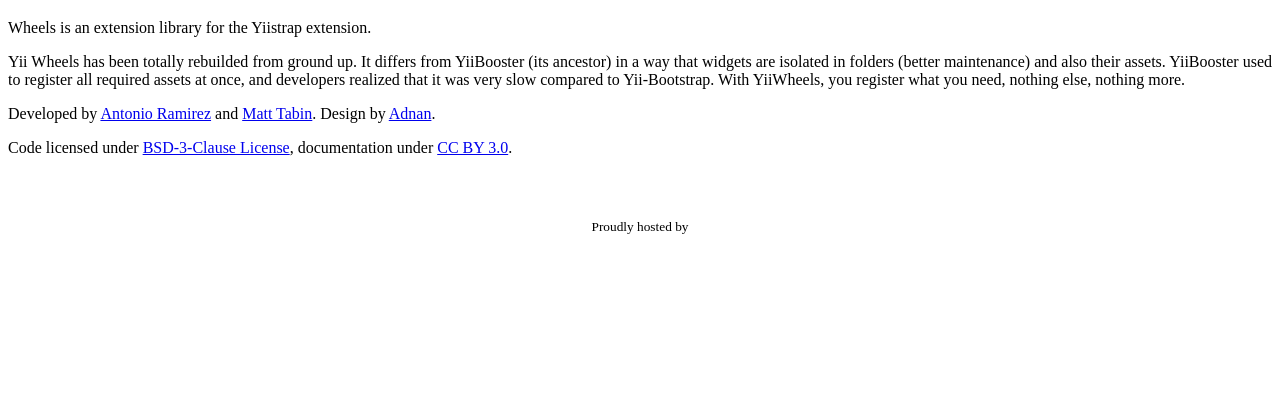
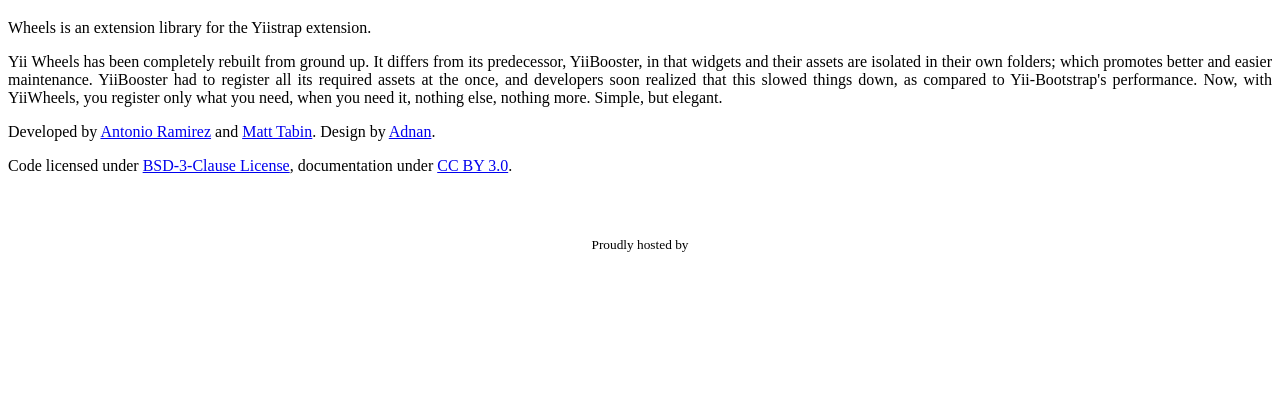
Before and after one commit to 2amigos/yiiwheels-docs, a Yii app: template app/views/site/index.php in a window 1280 px wide. Shown: the part 321-741 px from the top of the page. Run offline with PHP 8.4 and a stand-in for Yii, Linux system fonts and the light colour scheme; the template is opened without the code that fills it, so the values that code supplies are empty; some libraries are stand-ins or nearby versions.

Commit message:
update copy and fixes

```diff
--- a/app/views/site/index.php
+++ b/app/views/site/index.php
@@ -73,8 +73,8 @@ $this->pageTitle = param('pageTitle');
         <div class="row-fluid">
             <div class="span12">
                 <p style="text-align:justify">
-                    Yii Wheels has been totally rebuilded from ground up. It differs from YiiBooster (its ancestor) in a way that widgets are isolated in folders (better maintenance) and also their assets.
-                    YiiBooster used to register all required assets at once, and developers realized that it was very slow compared to Yii-Bootstrap. With YiiWheels, you register what you need, nothing else, nothing more.
+      Yii Wheels has been completely rebuilt from ground up. It differs from its predecessor, YiiBooster, in that widgets and their assets are isolated in their own folders; which promotes better and easier maintenance.
+                    YiiBooster had to register all its required assets at the once, and developers soon realized that this slowed things down, as compared to Yii-Bootstrap's performance. Now, with YiiWheels, you register only what you need, when you need it, nothing else, nothing more. Simple, but elegant.
                 </p>
             </div>
         </div>
```
